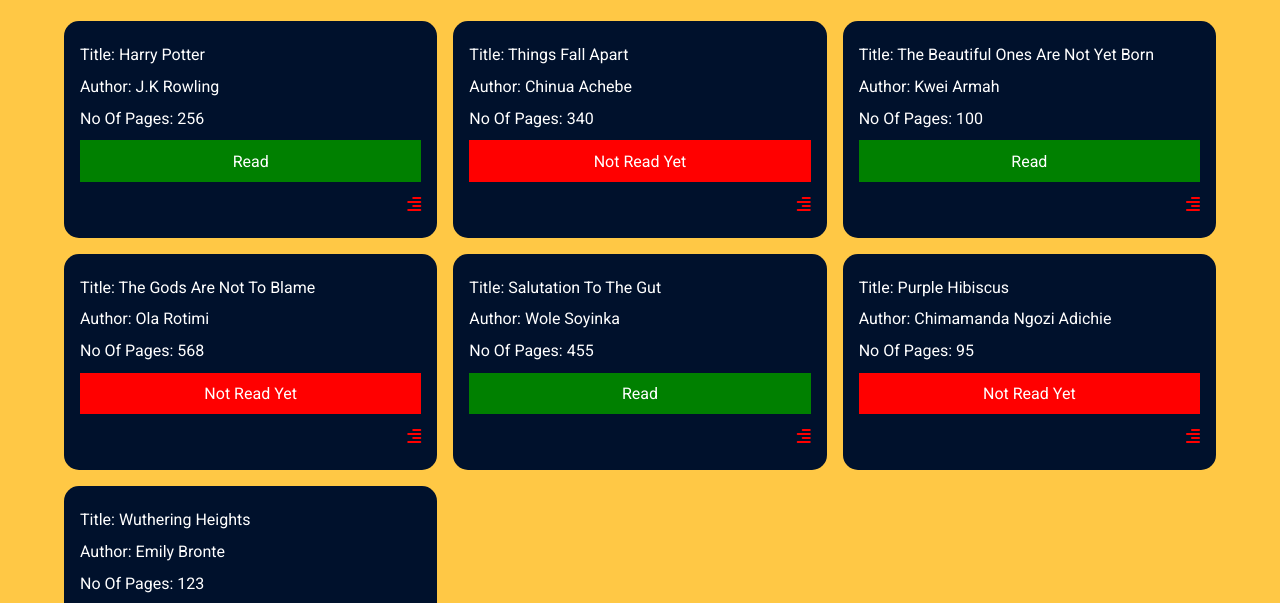
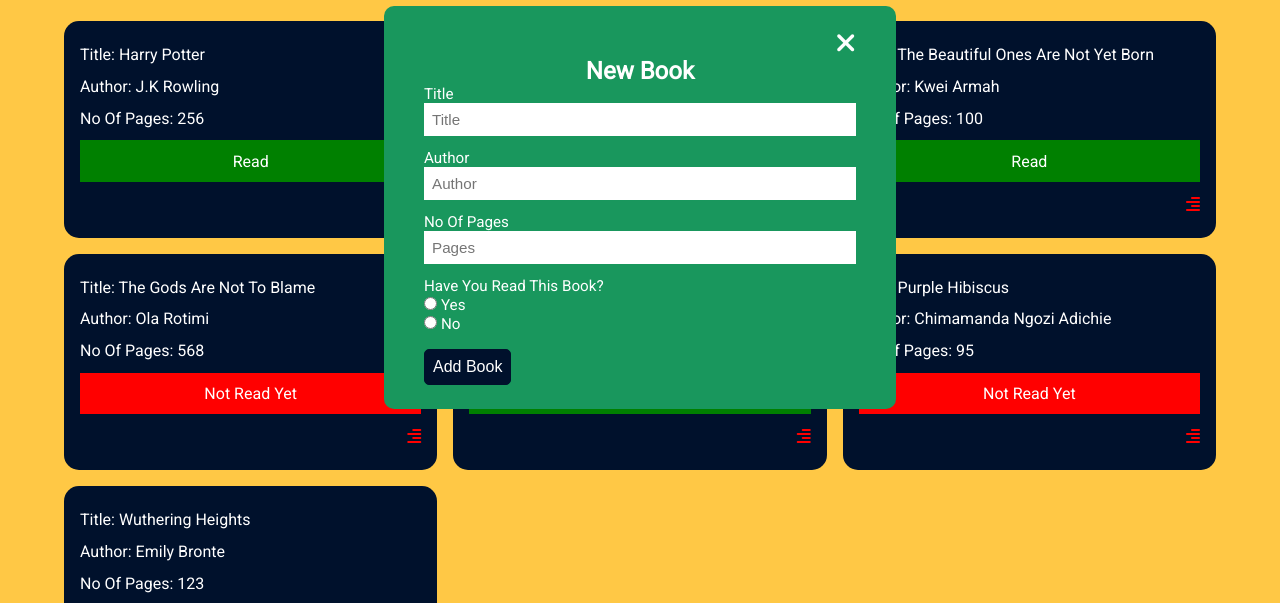
Before and after one commit to QueueElTee/Library, a plain HTML site: page index.html in a window 1280 px wide. Both pictures are taken after a click on the icon 745 px from the left and 150 px from the top of the page. Shown: the part 170-773 px from the top of the page. Drawn offline with Linux system fonts and the light colour scheme.

Commit message:
Attach Event Listeners

```diff
--- a/index.html
+++ b/index.html
@@ -19,9 +19,9 @@
             <h3>Add A New Book</h3>
             <div class="div"><i class="fa-solid fa-circle-plus"></i></div>
         </div>
-        <section class="books">
+        <!-- <section class="books">
 
-        </section>
+        </section> -->
         <form action="#" id="book-form">
             <div class="form-heading">
                 <div class="close"><i class="fa-solid fa-xmark"></i></div>
@@ -57,6 +57,10 @@
                 <input type="submit" value="Add Book">
             </div>
         </form>
+
+        <section class="books">
+
+        </section>
     </main>
     <!-- <i class="fa-solid fa-circle-plus"></i>
     <i class="fa-solid fa-plus"></i>
--- a/script.js
+++ b/script.js
@@ -1,6 +1,9 @@
 let myLibrary = [];
 let booksContainer = document.querySelector('.books');
 let bookCount = document.querySelector('#book-count');
+let closeIcon = document.querySelector('.close i');
+let bookForm = document.querySelector('#book-form');
+let addIcon = document.querySelector('.add-new-book div i');
 
 function Book(title, author, pages, read){
     this.title = title;
@@ -65,6 +68,14 @@ const displayBooks = () => {
     }
 }
 
+addIcon.addEventListener('click', () => {
+    bookForm.style.display = 'block';
+});
+
+closeIcon.addEventListener('click', () => {
+    bookForm.style.display = 'none';
+});
+
 displayBooks();
 
 
--- a/style.css
+++ b/style.css
@@ -74,12 +74,20 @@ main{
 }
 
 form{
+    display: none;
     background-color: #19975d;
     width: 40%;
     margin: 0 auto;
     color: #fff;
     padding: 1.5rem 2.5rem;
     border-radius: 10px;
+    position: absolute;
+    top: 11rem;
+    /* text-align: center; */
+    left: 0;
+    right: 0;
+    z-index: 1;
+    margin: 0 auto;
 }
 
 form .form-heading .close{
```
